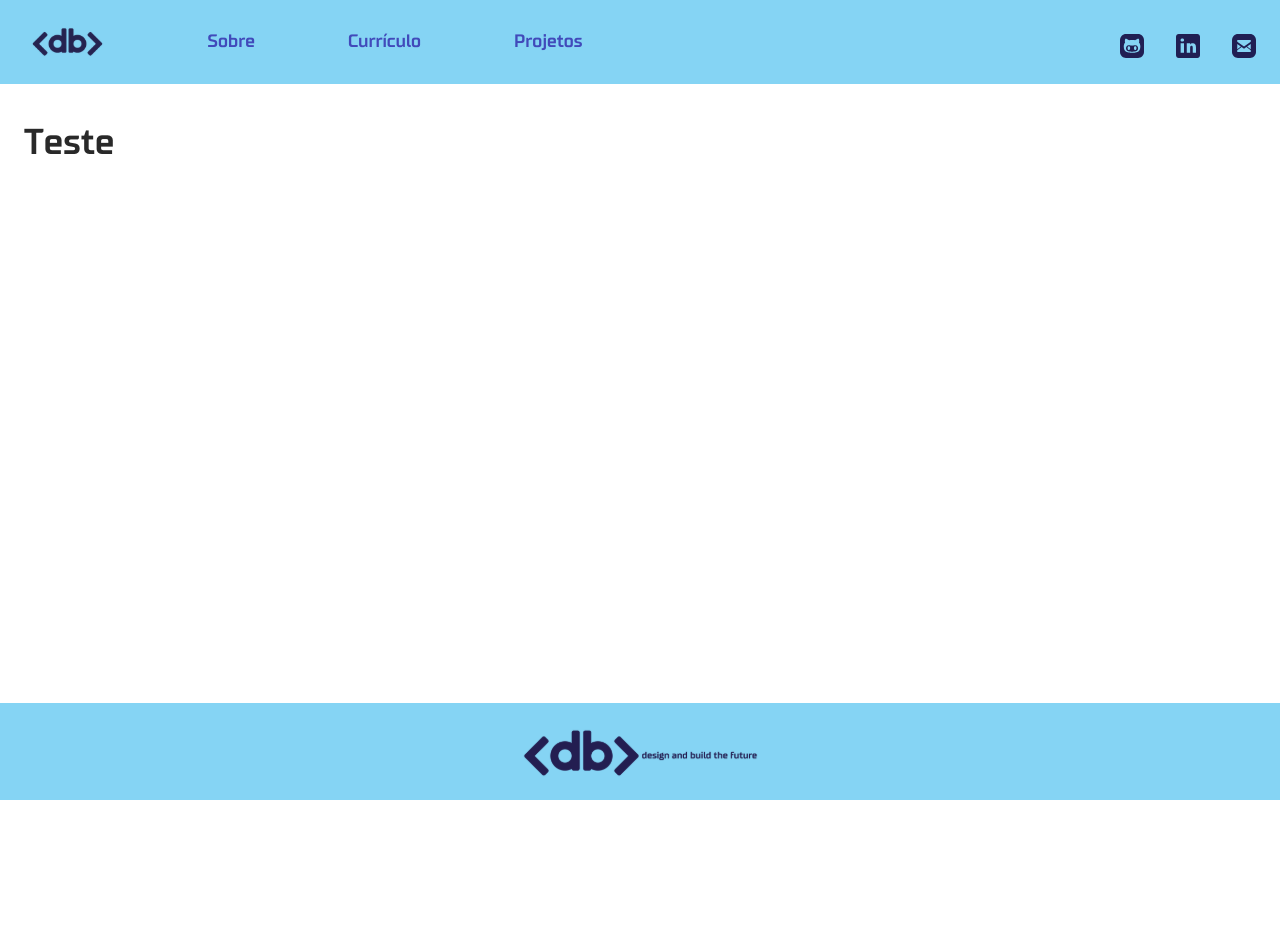
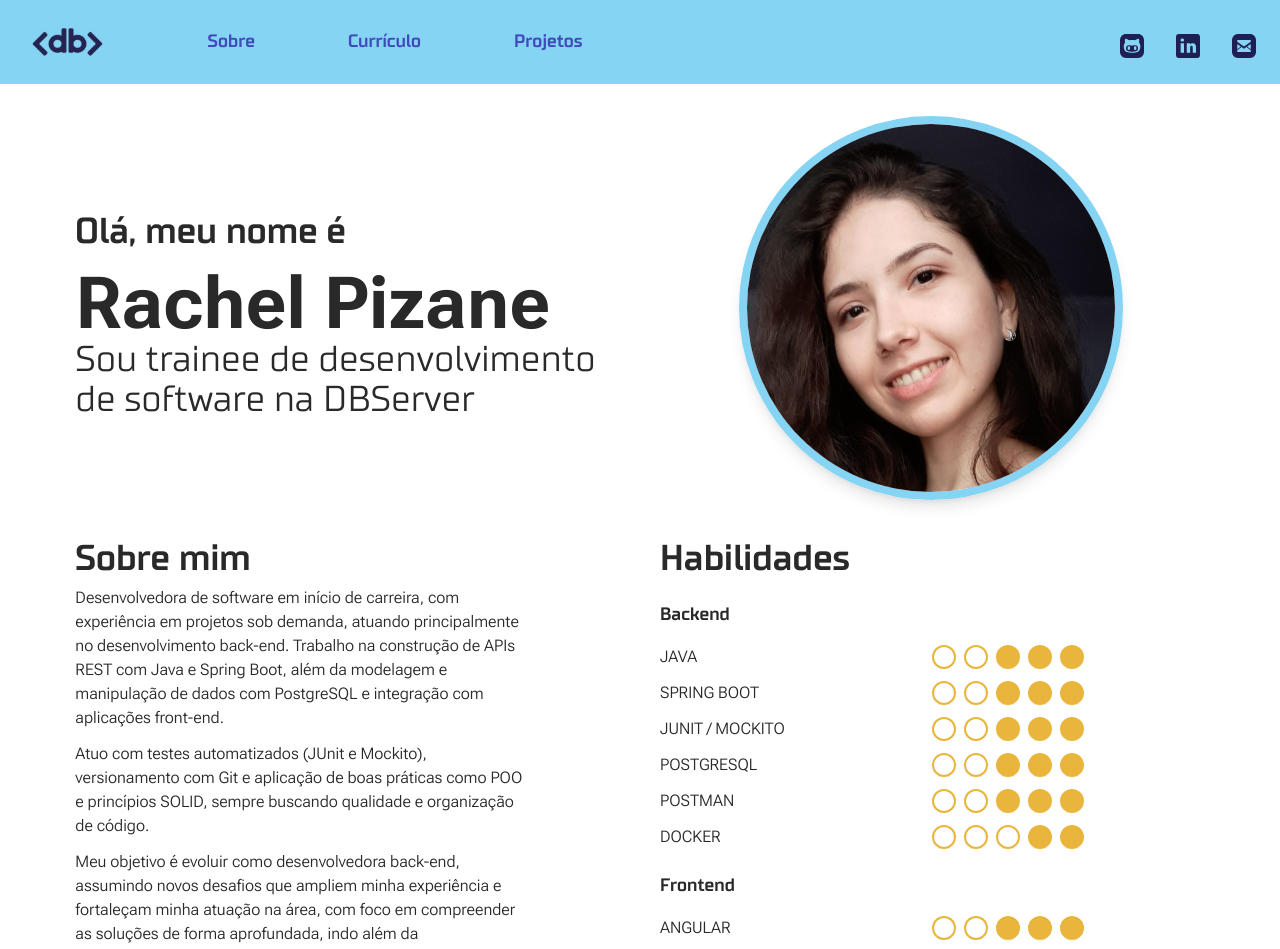
Before and after one commit to rachelpizane/db-portfolio, a React (Vite) app: page /sobre in a window 1280 px wide. Shown: the top 949 px of the page. Before the commit the page ends 800 px from the top, so only its background shows below. Built offline with nearby package versions, Linux system fonts and the light colour scheme.

Commit message:
[PORTFOLIO-01] feat: implementar componentes da pagina 'Sobre'

```diff
--- a/src/components/index.ts
+++ b/src/components/index.ts
@@ -1 +1,4 @@
 export { RootLayout } from "./layout/root-layout/RootLayout";
+export { Introduction } from "./section/introduction/Introduction";
+export { AboutMe } from "./section/about-me/AboutMe";
+export { Skills } from "./section/skills/Skills";
--- a/src/components/layout/root-layout/RootLayout.tsx
+++ b/src/components/layout/root-layout/RootLayout.tsx
@@ -7,7 +7,7 @@ export function RootLayout() {
         <div className="grid min-h-screen grid-rows-[auto_1fr_auto]">
             <Header />
             <main className="flex justify-center px-3 py-8 md:px-6">
-                <div className="w-full md:max-w-7xl">
+                <div className="flex w-full justify-center md:max-w-7xl">
                     <Outlet />
                 </div>
             </main>
--- /dev/null
+++ b/src/components/section/about-me/AboutMe.tsx
@@ -0,0 +1,22 @@
+interface AboutMeProps {
+    about: string;
+}
+
+export function AboutMe({ about }: AboutMeProps) {
+    const paragraphs = about.split("\n");
+
+    return (
+        <div className="flex-1">
+            <div className="max-w-[50ch] text-center md:text-left">
+                <h1>Sobre mim</h1>
+                <div className="flex flex-col gap-3">
+                    {paragraphs.map((paragraph, index) => (
+                        <p key={index} className="font-light">
+                            {paragraph}
+                        </p>
+                    ))}
+                </div>
+            </div>
+        </div>
+    );
+}
--- /dev/null
+++ b/src/components/section/introduction/Introduction.tsx
@@ -0,0 +1,26 @@
+interface IntroductionProps {
+    name: string;
+    position: string;
+    src: string;
+}
+
+export function Introduction({ name, position, src }: IntroductionProps) {
+    return (
+        <div className="flex flex-col items-center gap-10 md:flex-row md:justify-between">
+            <div className="max-w-[60ch] text-center leading-loose md:text-left">
+                <h1>
+                    Olá, meu nome é
+                    <span className="block font-sans text-7xl font-bold capitalize">{name}</span>
+                </h1>
+                <p className="font-tt-regular text-4xl">
+                    Sou <span className="lowercase">{position}</span> na DBServer
+                </p>
+            </div>
+            <div className="flex flex-1 justify-center">
+                <div className="border-primary aspect-square w-full overflow-hidden rounded-full border-8 shadow-lg md:max-w-sm">
+                    <img src={src} alt={name} />
+                </div>
+            </div>
+        </div>
+    );
+}
--- /dev/null
+++ b/src/components/section/skill-category/SkillCategory.tsx
@@ -0,0 +1,19 @@
+import type { SkillGroup } from "../../../types/common.types";
+import { SkillProgress } from "../skill-progress/SkillProgress";
+
+interface SkillCategoryProps {
+    skill: SkillGroup;
+}
+
+export function SkillCategory({ skill }: SkillCategoryProps) {
+    return (
+        <div>
+            <h5 className="capitalize">{skill.type}</h5>
+            <ul className="mt-4 flex flex-col gap-3">
+                {skill.items.map((item) => (
+                    <SkillProgress key={item.label} item={item} />
+                ))}
+            </ul>
+        </div>
+    );
+}
--- /dev/null
+++ b/src/components/section/skill-level/SkillLevel.tsx
@@ -0,0 +1,21 @@
+type SkillLevelProps = {
+    level: number;
+    max?: number;
+};
+
+export function SkillLevel({ level, max = 5 }: SkillLevelProps) {
+    const circles = [...Array(level).fill(true), ...Array(max - level).fill(false)].reverse();
+
+    return (
+        <div className="flex gap-2">
+            {circles.map((filled, index) => (
+                <span
+                    key={index}
+                    className={`h-6 w-6 rounded-full border-2 ${
+                        filled ? "bg-chart-1 border-chart-1" : "border-chart-1"
+                    }`}
+                />
+            ))}
+        </div>
+    );
+}
--- /dev/null
+++ b/src/components/section/skill-progress/SkillProgress.tsx
@@ -0,0 +1,15 @@
+import type { SkillItem } from "../../../types/common.types";
+import { SkillLevel } from "../skill-level/SkillLevel";
+
+interface SkillProgressProps {
+    item: SkillItem;
+}
+
+export function SkillProgress({ item }: SkillProgressProps) {
+    return (
+        <li className="grid grid-cols-2 font-light">
+            <p className="uppercase">{item.label}</p>
+            <SkillLevel level={item.level} />
+        </li>
+    );
+}
--- /dev/null
+++ b/src/components/section/skills/Skills.tsx
@@ -0,0 +1,19 @@
+import type { SkillGroup } from "../../../types/common.types";
+import { SkillCategory } from "../skill-category/SkillCategory";
+
+interface SkillsProps {
+    skills: SkillGroup[];
+}
+
+export function Skills({ skills }: SkillsProps) {
+    return (
+        <div className="flex-1 text-center md:text-left">
+            <h1>Habilidades</h1>
+            <div className="mt-4 flex flex-col gap-6 font-light">
+                {skills.map((skill) => (
+                    <SkillCategory key={skill.type} skill={skill} />
+                ))}
+            </div>
+        </div>
+    );
+}
--- /dev/null
+++ b/src/datas/profile.ts
@@ -0,0 +1,64 @@
+import type { Profile } from "../types/common.types";
+
+export const profile: Profile = {
+    name: "Rachel Pizane",
+    position: "Trainee de desenvolvimento de software",
+    about: "Desenvolvedora de software em início de carreira, com experiência em projetos sob demanda, atuando principalmente no desenvolvimento back-end. Trabalho na construção de APIs REST com Java e Spring Boot, além da modelagem e manipulação de dados com PostgreSQL e integração com aplicações front-end. \nAtuo com testes automatizados (JUnit e Mockito), versionamento com Git e aplicação de boas práticas como POO e princípios SOLID, sempre buscando qualidade e organização de código. \nMeu objetivo é evoluir como desenvolvedora back-end, assumindo novos desafios que ampliem minha experiência e fortaleçam minha atuação na área, com foco em compreender as soluções de forma aprofundada, indo além da implementação.",
+    src: "/images/perfil/perfil.jpg",
+    skills: [
+        {
+            type: "Backend",
+            items: [
+                {
+                    label: "Java",
+                    level: 3,
+                },
+                {
+                    label: "Spring Boot",
+                    level: 3,
+                },
+                {
+                    label: "JUnit / Mockito",
+                    level: 3,
+                },
+                {
+                    label: "PostgreSQL",
+                    level: 3,
+                },
+                {
+                    label: "Postman",
+                    level: 3,
+                },
+                {
+                    label: "Docker",
+                    level: 2,
+                },
+            ],
+        },
+        {
+            type: "Frontend",
+            items: [
+                {
+                    label: "Angular",
+                    level: 3,
+                },
+                {
+                    label: "TypeScript",
+                    level: 3,
+                },
+                {
+                    label: "React",
+                    level: 2,
+                },
+                {
+                    label: "Tailwind CSS",
+                    level: 3,
+                },
+                {
+                    label: "Jasmine / Vitest / Testing Library",
+                    level: 2,
+                },
+            ],
+        },
+    ],
+};
--- a/src/pages/about/About.tsx
+++ b/src/pages/about/About.tsx
@@ -1,3 +1,14 @@
+import { AboutMe, Introduction, Skills } from "../../components";
+import { profile } from "../../datas/profile";
+
 export function About() {
-    return <h1>Teste</h1>;
+    return (
+        <section className="w-11/12">
+            <Introduction name={profile.name} position={profile.position} src={profile.src} />
+            <div className="mt-8 flex flex-col gap-10 md:flex-row md:justify-between">
+                <AboutMe about={profile.about} />
+                <Skills skills={profile.skills} />
+            </div>
+        </section>
+    );
 }
```
Also changed, not shown: src/types/common.types.ts (+18 -0 lines), public/images/perfil/perfil.jpg (added).
